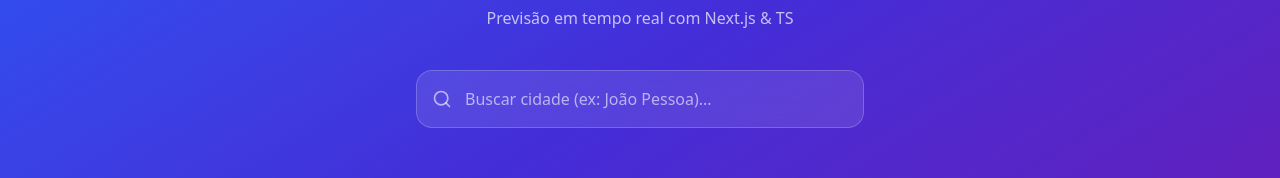
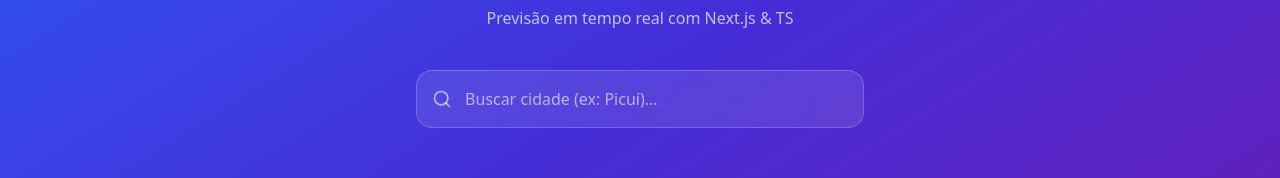
Before and after one commit to danielluiz07/dl-weather, a Next.js app: page / in a window 1280 px wide. Shown: the part 321-499 px from the top of the page. Built offline with nearby package versions, Linux system fonts and the light colour scheme; no server answers.

Commit message:
Modificacao na SearchBar

```diff
--- a/src/components/SearchBar.tsx
+++ b/src/components/SearchBar.tsx
@@ -20,7 +20,7 @@ export default function SearchBar() {
         type="text"
         value={city}
         onChange={(e) => setCity(e.target.value)}
-        placeholder="Buscar cidade (ex: João Pessoa)..."
+        placeholder="Buscar cidade (ex: Picuí)..."
         className="w-full p-4 pl-12 rounded-2xl bg-white/10 border border-white/20 text-white placeholder-white/60 focus:outline-none focus:ring-2 focus:ring-blue-400 transition-all backdrop-blur-md"
       />
       <button type="submit">
```
